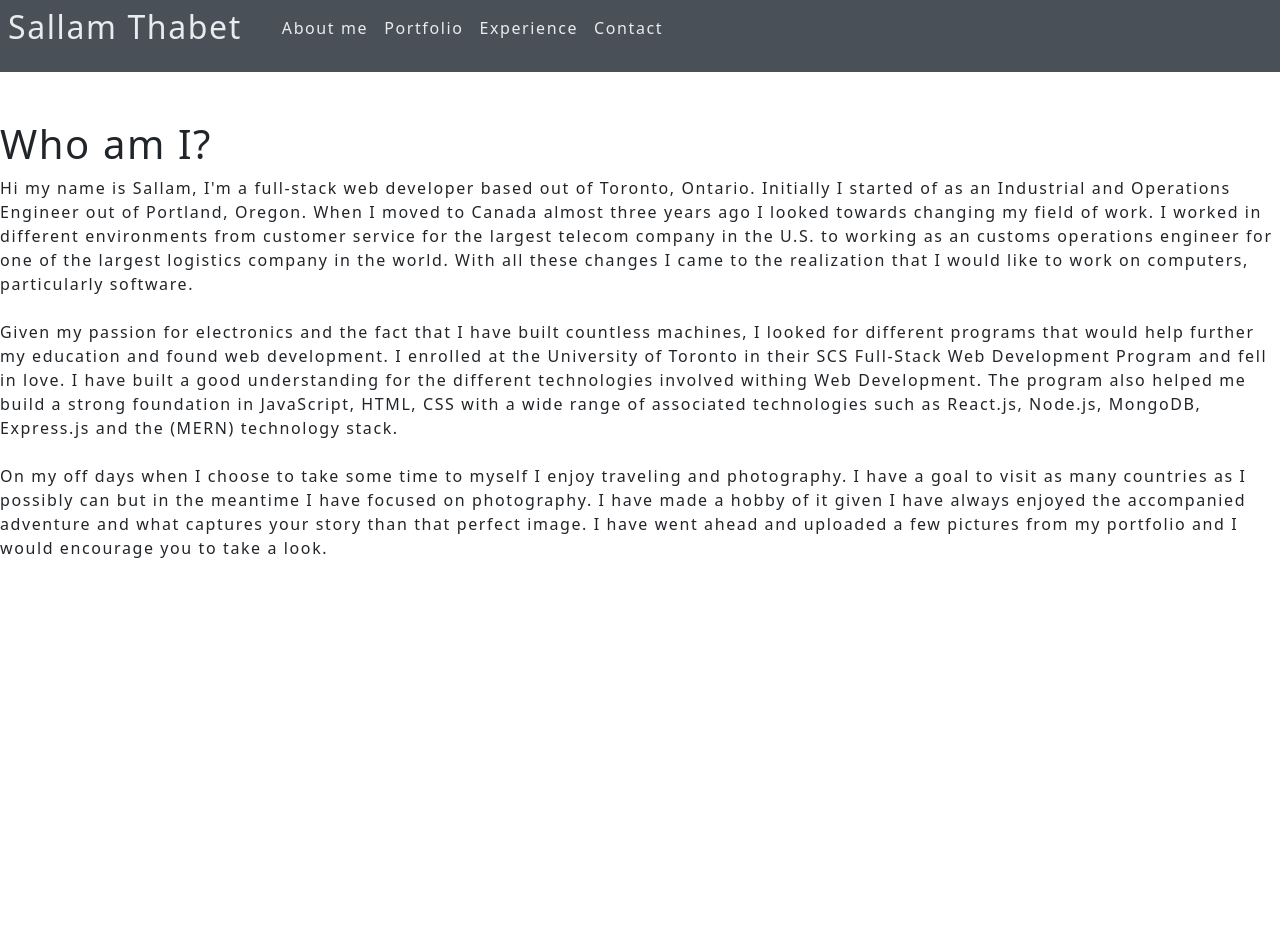
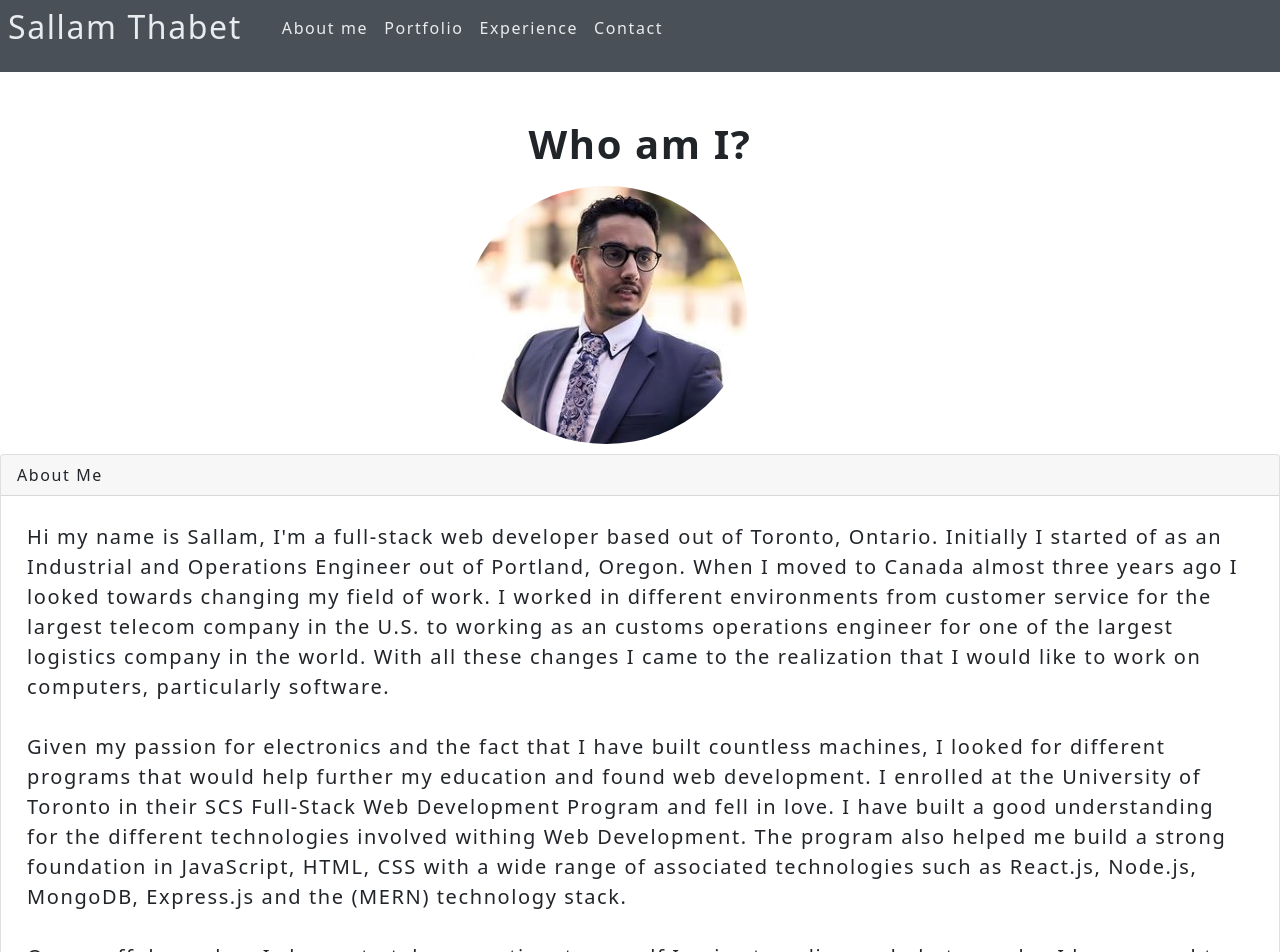
Before and after one commit to thabets/React-Profile, a React (Create React App) app in the folder react-profile/: page / in a window 1280 px wide. Shown: the top 952 px of the page. Before the commit the page ends 800 px from the top, so only its background shows below. Built offline with nearby package versions, Linux system fonts and the light colour scheme.

Commit message:
fixed about me section

```diff
--- a/react-profile/src/components/About/index.js
+++ b/react-profile/src/components/About/index.js
@@ -1,42 +1,60 @@
 import React from "react";
-
+import { Container, Row, Col, Image, Card } from "react-bootstrap";
+import profilePicture from "../../assets/personal/profilepic.jpg";
 function About() {
   return (
     <section className="my-5">
-      <h1 id="about">Who am I?</h1>
-      <div className="my-2">
+      <h1 id="about" className="center">
+        Who am I?
+      </h1>
+      <Container>
+        <Row className="justify-content-md-center pd">
+          <Col xs={12} sm={4} md={4}>
+            <Image src={profilePicture} roundedCircle />
+          </Col>
+        </Row>
+      </Container>
+      <Card>
+        <Card.Header>About Me</Card.Header>
+        <Card.Body className="pd">
+          <blockquote className="blockquote mb-0 pd">
             <p>
+              {" "}
               Hi my name is Sallam, I'm a full-stack web developer based out of
               Toronto, Ontario. Initially I started of as an Industrial and
-          Operations Engineer out of Portland, Oregon. When I moved to Canada
-          almost three years ago I looked towards changing my field of work. I
-          worked in different environments from customer service for the largest
-          telecom company in the U.S. to working as an customs operations
-          engineer for one of the largest logistics company in the world. With
-          all these changes I came to the realization that I would like to work
-          on computers, particularly software.
+              Operations Engineer out of Portland, Oregon. When I moved to
+              Canada almost three years ago I looked towards changing my field
+              of work. I worked in different environments from customer service
+              for the largest telecom company in the U.S. to working as an
+              customs operations engineer for one of the largest logistics
+              company in the world. With all these changes I came to the
+              realization that I would like to work on computers, particularly
+              software.
               <br></br>
               <br></br>
               Given my passion for electronics and the fact that I have built
-          countless machines, I looked for different programs that would help
-          further my education and found web development. I enrolled at the
-          University of Toronto in their SCS Full-Stack Web Development Program
-          and fell in love. I have built a good understanding for the different
-          technologies involved withing Web Development. The program also helped
-          me build a strong foundation in JavaScript, HTML, CSS with a wide
-          range of associated technologies such as React.js, Node.js, MongoDB,
-          Express.js and the (MERN) technology stack.
+              countless machines, I looked for different programs that would
+              help further my education and found web development. I enrolled at
+              the University of Toronto in their SCS Full-Stack Web Development
+              Program and fell in love. I have built a good understanding for
+              the different technologies involved withing Web Development. The
+              program also helped me build a strong foundation in JavaScript,
+              HTML, CSS with a wide range of associated technologies such as
+              React.js, Node.js, MongoDB, Express.js and the (MERN) technology
+              stack.
               <br></br>
               <br></br>
               On my off days when I choose to take some time to myself I enjoy
-          traveling and photography. I have a goal to visit as many countries as
-          I possibly can but in the meantime I have focused on photography. I
-          have made a hobby of it given I have always enjoyed the accompanied
-          adventure and what captures your story than that perfect image. I have
-          went ahead and uploaded a few pictures from my portfolio and I would
-          encourage you to take a look.
+              traveling and photography. I have a goal to visit as many
+              countries as I possibly can but in the meantime I have focused on
+              photography. I have made a hobby of it given I have always enjoyed
+              the accompanied adventure and what captures your story than that
+              perfect image. I have went ahead and uploaded a few pictures from
+              my portfolio and I would encourage you to take a look.{" "}
             </p>
-      </div>
+          </blockquote>
+        </Card.Body>
+      </Card>
     </section>
   );
 }
--- a/react-profile/src/components/Contact/index.js
+++ b/react-profile/src/components/Contact/index.js
@@ -1,5 +1,5 @@
 import React, { useState } from "react";
-
+import { Form, Button } from "react-bootstrap";
 import { validateEmail } from "../../utils/helpers";
 
 function ContactForm() {
@@ -80,6 +80,31 @@ function ContactForm() {
           Submit
         </button>
       </form>
+
+      <Form>
+        <Form.Group className="mb-3" controlId="formBasicEmail">
+          <Form.Label>Email address</Form.Label>
+          <Form.Control type="email" placeholder="Enter email" />
+          <Form.Text className="text-muted">
+            We'll never share your email with anyone else.
+          </Form.Text>
+        </Form.Group>
+
+        <Form.Group className="mb-3" controlId="formBasicPassword">
+          <Form.Label>Password</Form.Label>
+          <Form.Control type="password" placeholder="Password" />
+        </Form.Group>
+        <Form.Group className="mb-3" controlId="formBasicCheckbox">
+          <Form.Check type="checkbox" label="Check me out" />
+        </Form.Group>
+        <Form.Group className="mb-3" controlId="exampleForm.ControlTextarea1">
+          <Form.Label>Example textarea</Form.Label>
+          <Form.Control as="textarea" rows={3} />
+        </Form.Group>
+        <Button variant="primary" type="submit" onSubmit={handleSubmit}>
+          Submit
+        </Button>
+      </Form>
     </section>
   );
 }
--- a/react-profile/src/index.css
+++ b/react-profile/src/index.css
@@ -56,3 +56,9 @@ li {
   justify-content: center;
   font-weight: bold;
 }
+.pd {
+  padding-top: 10px;
+  padding-bottom: 10px;
+  padding-left: 10px;
+  padding-right: 10px;
+}
```
Also changed, not shown: react-profile/src/assets/personal/profilepic.jpg (added), 1 other file (tests, documents, lock files or other folders). Lines whose indentation alone changed are shown as unchanged.
